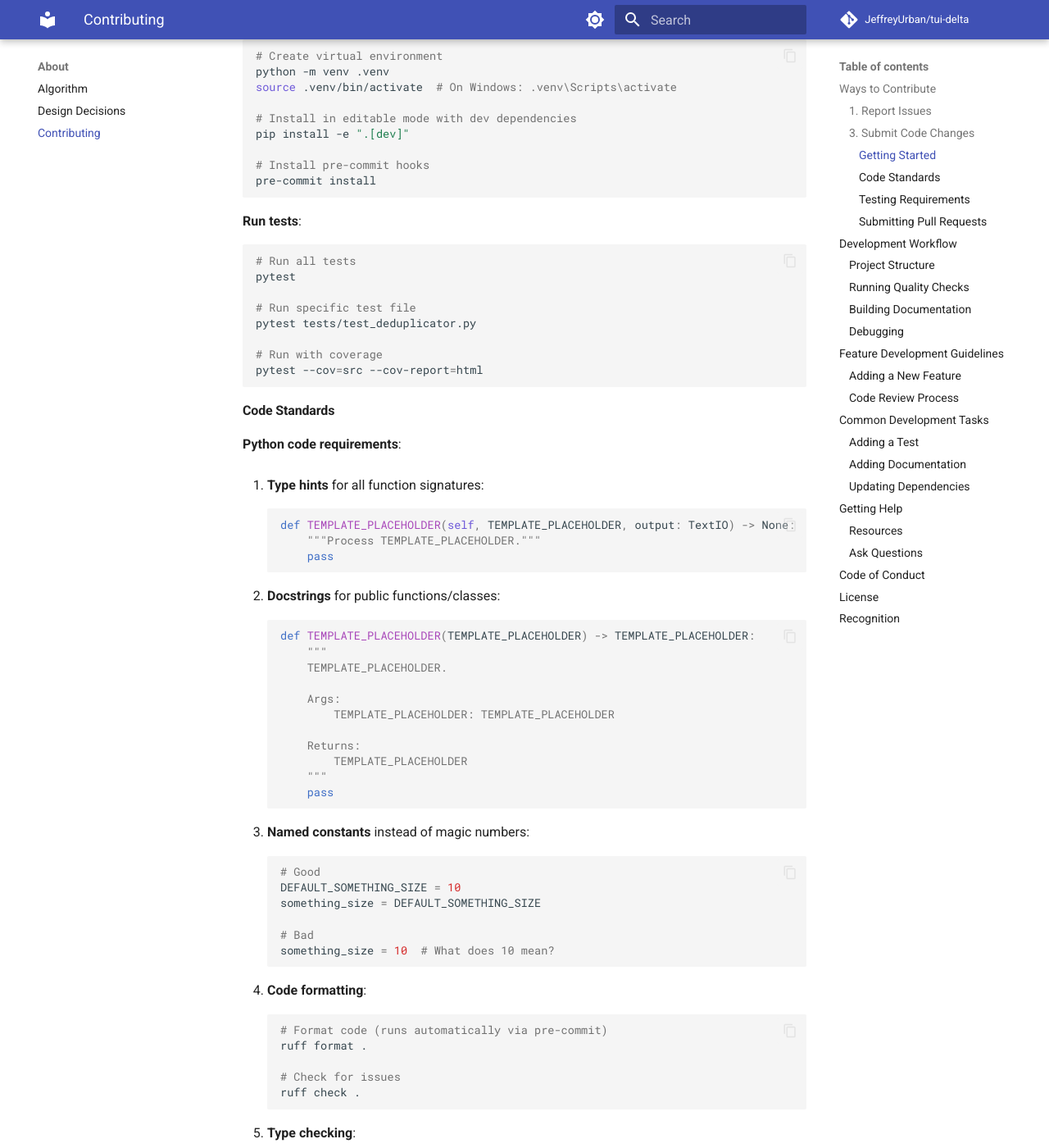
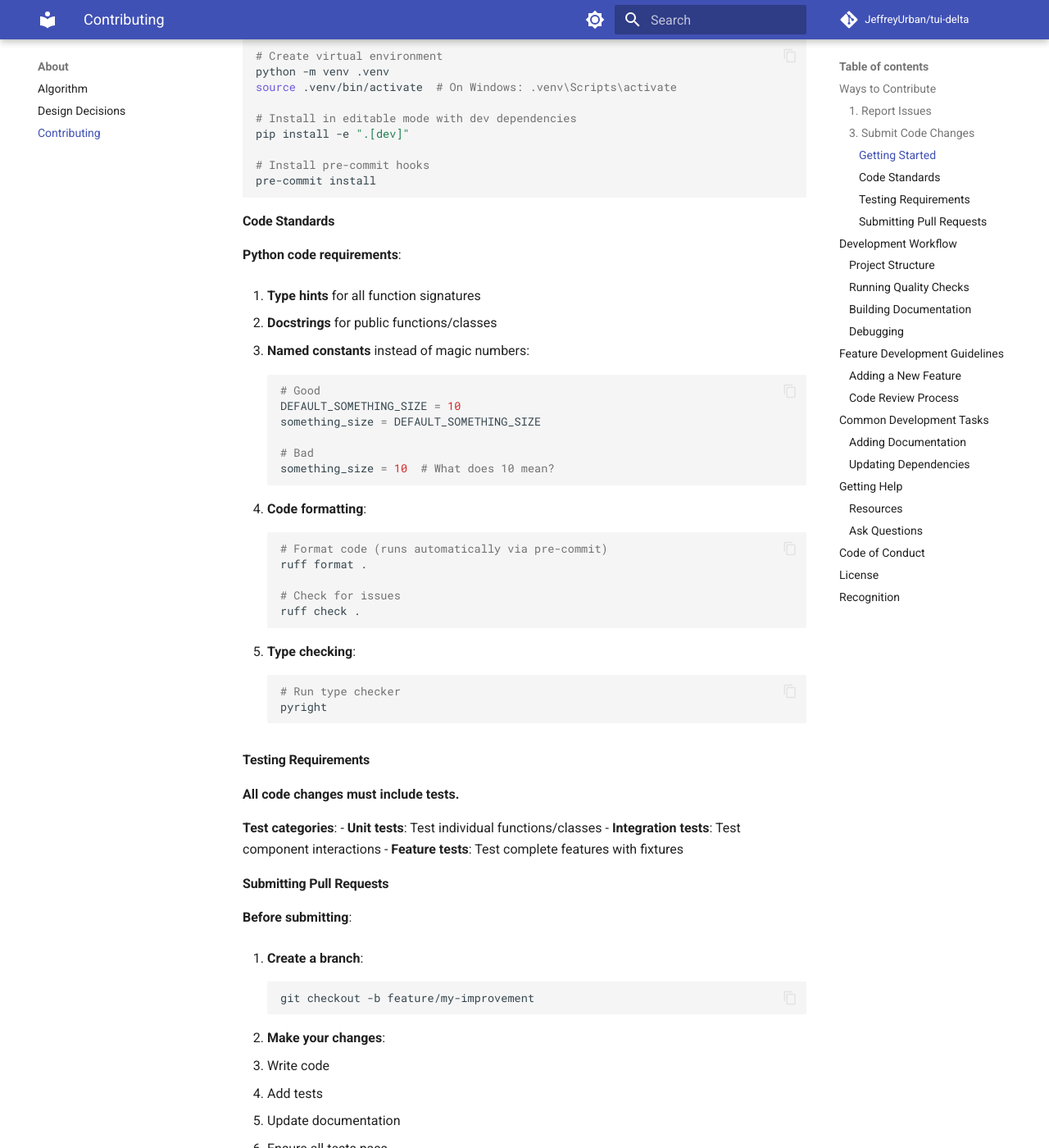
Before and after one commit to JeffreyUrban/tui-delta, an MkDocs documentation site: the page built from docs/about/contributing.md, in a window 1280 px wide and 1400 px high, scrolled down 1666 px. Shown: the whole window at 82% size. Built offline with MkDocs 1.6.1 and Material for MkDocs 9.7.7, drawn with Linux system fonts in a browser that asks for light colours; comment, search, counter and statistics services are not loaded; some of the changed text lies outside the part shown.

Commit message:
Revised documentation

````diff
--- a/docs/about/contributing.md
+++ b/docs/about/contributing.md
@@ -19,7 +19,7 @@ Found a bug or have a feature request?
 
 **Command used**:
 ```bash
-tui-delta --TEMPLATE_PLACEHOLDER
+tui-delta --something -- some-app
 ```
 
 **Sample input** (first 20 lines):
@@ -88,43 +88,13 @@ pip install -e ".[dev]"
 pre-commit install
 ```
 
-**Run tests**:
-```bash
-# Run all tests
-pytest
-
-# Run specific test file
-pytest tests/test_deduplicator.py
-
-# Run with coverage
-pytest --cov=src --cov-report=html
-```
-
 #### Code Standards
 
 **Python code requirements**:
 
-1. **Type hints** for all function signatures:
-   ```python
-   def TEMPLATE_PLACEHOLDER(self, TEMPLATE_PLACEHOLDER, output: TextIO) -> None:
-       """Process TEMPLATE_PLACEHOLDER."""
-       pass
-   ```
+1. **Type hints** for all function signatures
 
-2. **Docstrings** for public functions/classes:
-   ```python
-   def TEMPLATE_PLACEHOLDER(TEMPLATE_PLACEHOLDER) -> TEMPLATE_PLACEHOLDER:
-       """
-       TEMPLATE_PLACEHOLDER.
-
-       Args:
-           TEMPLATE_PLACEHOLDER: TEMPLATE_PLACEHOLDER
-
-       Returns:
-           TEMPLATE_PLACEHOLDER
-       """
-       pass
-   ```
+2. **Docstrings** for public functions/classes
 
 3. **Named constants** instead of magic numbers:
    ```python
@@ -160,40 +130,6 @@ pytest --cov=src --cov-report=html
 - **Integration tests**: Test component interactions
 - **Feature tests**: Test complete features with fixtures
 
-**Writing tests**:
-```python
-import pytest
-from tui_delta import TuiDelta
-
-def test_TEMPLATE_PLACEHOLDER():
-    """Test that TEMPLATE_PLACEHOLDER."""
-    TEMPLATE_PLACEHOLDER = TuiDelta(TEMPLATE_PLACEHOLDER)
-
-    # Test input
-    TEMPLATE_PLACEHOLDER
-
-    # Process and collect output
-    output = TEMPLATE_PLACEHOLDER
-
-    # Verify
-    assert output == TEMPLATE_PLACEHOLDER
-```
-
-**Running specific tests**:
-```bash
-# Run by name pattern
-pytest -k "test_TEMPLATE_PLACEHOLDER"
-
-# Run specific file
-pytest tests/test_TEMPLATE_PLACEHOLDER.py
-
-# Run with verbose output
-pytest -v
-
-# Run and stop at first failure
-pytest -x
-```
-
 #### Submitting Pull Requests
 
 **Before submitting**:
@@ -219,16 +155,6 @@ pytest -x
    - Start with verb (Add, Fix, Update, Remove)
    - Keep first line under 50 characters
    - Add detailed description if needed
-
-   **Examples**:
-   ```
-   Add support for TEMPLATE_PLACEHOLDER
-
-   - Add --TEMPLATE_PLACEHOLDER option to CLI
-   - Support TEMPLATE_PLACEHOLDER
-   - Add tests for TEMPLATE_PLACEHOLDER
-   - Update documentation with examples
-   ```
 
 4. **Push and create PR**:
    ```bash
@@ -354,40 +280,6 @@ python -m cProfile -s cumulative -m tui-delta large-file.log
 4. **Document**: Add to user documentation
 5. **Submit**: Create PR
 
-**Example: Adding a new CLI option**
-
-1. **Add to CLI** (`src/tui-delta/cli.py`):
-   ```python
-   @app.command()
-   def main(
-       # ... existing options ...
-       my_option: int = typer.Option(
-           42,
-           "--my-option",
-           help="Description of what this does"
-       ),
-   ):
-       # Implementation
-   ```
-
-2. **Add to core** (`src/tui-delta/TEMPLATE_PLACEHOLDER.py`):
-   ```python
-   def __init__(self, my_option: int = 42):
-       self.my_option = my_option
-   ```
-
-3. **Add tests**:
-   ```python
-   def test_my_option():
-       dedup = TuiDelta(my_option=50)
-       # Test behavior
-   ```
-
-4. **Add documentation**:
-   - Feature page in `docs/features/my-feature/`
-   - Example in `docs/use-cases/`
-   - Update `docs/reference/cli.md`
-
 ### Code Review Process
 
 **What reviewers look for**:
@@ -405,27 +297,6 @@ python -m cProfile -s cumulative -m tui-delta large-file.log
 - Push updates to same branch
 
 ## Common Development Tasks
-
-### Adding a Test
-
-```bash
-# Create test file
-touch tests/test_new_feature.py
-
-# Write test
-cat > tests/test_new_feature.py << 'EOF'
-import pytest
-from tui_delta import TuiDelta
-
-def test_new_feature():
-    """Test the new feature."""
-    TEMPLATE_PLACEHOLDER = TuiDelta(new_option=True)
-    # Test code
-EOF
-
-# Run the new test
-pytest tests/test_new_feature.py -v
-```
 
 ### Adding Documentation
 
````
Also changed, not shown: README.md (+4 -4 lines), 1 other file.
